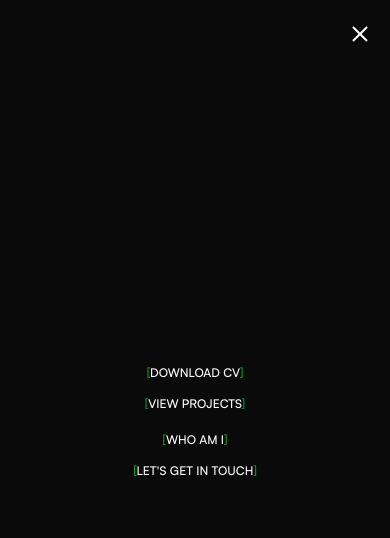
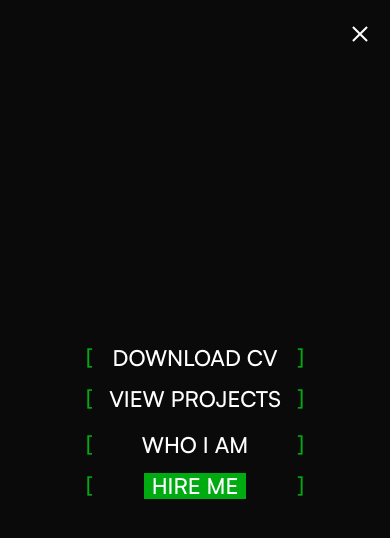
Before and after one commit to nigelnkomo/portfolio-website, a plain HTML site: page index.html in a window 390 px wide. Both pictures are taken after a click on the button "Toggle navigation". Drawn offline with Linux system fonts and the light colour scheme.

Commit message:
add navbar

```diff
--- a/index.html
+++ b/index.html
@@ -5,36 +5,17 @@
     <meta name="viewport" content="width=device-width, initial-scale=1.0">
     <title>Document</title>
     <link rel="stylesheet" href="css/main.css">
+
+    <script type="importmap">
+      {
+        "imports": {
+          "three": "https://cdn.jsdelivr.net/npm/three@v0.176.0/build/three.module.js",
+          "three/addons/": "https://cdn.jsdelivr.net/npm/three@<version>/examples/jsm/"
+        }
+      }
+      </script>
 </head>
 <body>
-    <!-- <h3>Nigel Bandile Nkomo</h3>
-    <h1>
-        <p>Web Designer,</p>
-        <p>Front-end Developer,</p>
-        <p>Robotics Programmer</p>
-    </h1>
-
-    <section class="other-sections">
-        <h2>Who am I</h2>
-
-        <div class="link-container">
-            <p class="link-container__bracket">[</p>
-            <a class="link-container__link" href="#">
-                <span class="link__label-up">Button Up</span>
-                <span class="link__label-up">Button Up</span>
-            </a>
-            <p class="link-container__bracket">]</p>
-        </div>
-
-        <h5>My H5</h5>
-        <h6>Mini Heading</h6>
-        <p class="content">
-            Lorem, ipsum dolor sit amet consectetur adipisicing elit. Deleniti voluptate ullam consectetur dicta accusantium blanditiis sed dolorum vel illum expedita minus, itaque, nihil fugit dolor molestias obcaecati neque eos corporis.
-            Repudiandae, dolore incidunt? Magni eaque, esse unde praesentium vero laborum aliquid aspernatur, recusandae iure aliquam ratione sit eius? Possimus tempore quisquam quibusdam sed tempora harum quidem eveniet quo, corporis reprehenderit!
-        </p>
-    </section> -->
-
-
     <nav class="navbar">
         <div class="navbar__logo">
           <a href="#" class="logo-link">
@@ -72,17 +53,17 @@
             <div class="link-container">
               <p class="link-container__bracket link-container__bracket--left">[</p>
               <a class="link-container__link" href="#">
-                <span class="link__label-up">Who Am I</span>
-                <span class="link__label-down">Who Am I</span>
+                <span class="link__label-up">Who I Am</span>
+                <span class="link__label-down">Who I Am</span>
               </a>
               <p class="link-container__bracket link-container__bracket--right">]</p>
             </div>
 
             <div class="link-container">
               <p class="link-container__bracket link-container__bracket--left">[</p>
-              <a class="link-container__link" href="#">
-                <span class="link__label-up">Let's Get In Touch</span>
-                <span class="link__label-down">Let's Get In Touch</span>
+              <a class="link-container__link link-container__link--cta" href="#">
+                <span class="link__label-up">Hire Me</span>
+                <span class="link__label-down">Hire Me</span>
               </a>
               <p class="link-container__bracket link-container__bracket--right">]</p>
             </div>
@@ -90,6 +71,7 @@
         </div>
       </nav>
 
-      <script src="./index.js"></script>
+
+      <script src="./js/index.js" type="module"></script>
 </body>
 </html>
--- a/index.js
+++ /dev/null
@@ -1,7 +0,0 @@
-const toggle = document.querySelector('.navbar__toggle');
-const menu = document.querySelector('.navbar__menu');
-
-toggle.addEventListener('click', () => {
-  toggle.classList.toggle('active');
-  menu.classList.toggle('active');
-});
--- /dev/null
+++ b/js/index.js
@@ -0,0 +1,12 @@
+// Navbar Toggle Function
+const toggle = document.querySelector('.navbar__toggle');
+const menu = document.querySelector('.navbar__menu');
+
+if (toggle) {
+  toggle.addEventListener('click', () => {
+    toggle.classList.toggle('active');
+    menu.classList.toggle('active');
+  });
+} else {
+  console.log("Navbar toggle element not found.");
+}
--- a/sass/components/_link-container.scss
+++ b/sass/components/_link-container.scss
@@ -1,14 +1,31 @@
 .link-container {
+  position: relative;
   display: flex;
+  justify-content: center;
   align-items: center;
   font-size: 1.2rem;
   line-height: 1.6rem;
   height: 1.6rem;
+  width: 14.55rem;
   text-transform: uppercase;
   overflow: hidden;
 
   &__bracket {
+    position: absolute;
     color: #00aa11;
+    transition: transform 0.3s ease;
+    font-size: inherit;
+    line-height: inherit;
+  }
+
+  &__bracket--left {
+    left: 1.6rem;
+    transform: translateX(0);
+  }
+
+  &__bracket--right {
+    right: 1.6rem;
+    transform: translateX(0);
   }
 
   &__link {
@@ -16,38 +33,69 @@
     position: relative;
     display: inline-block;
     transition: color 0.3s ease;
+    text-align: center;
+    z-index: 1;
 
-      .link__label-up {
-        display: block;
-        transform: translateY(-50%);
-        transition: transform 0.3s ease;
-      }
-
+    .link__label-up,
     .link__label-down {
       display: block;
       transform: translateY(-50%);
       transition: transform 0.3s ease;
     }
 
-      &:hover .link__label-up {
+    &:hover .link__label-up,
+    &:hover .link__label-down {
       transform: translateY(50%);
     }
 
-      &:hover .link__label-down {
+    &--cta {
+      color: white;
+      background-color: rgb(0, 170, 17);
+      padding: 0 .8rem;
+      transition: background-color 0.3s ease, color 0.3s ease;
+      animation: pulse 2s infinite;
+
+      @keyframes pulse {
+        0% { box-shadow: 0 0 0 0 rgba(0, 170, 17, 0.4); }
+        70% { box-shadow: 0 0 0 20px rgba(0, 170, 17, 0); }
+        100% { box-shadow: 0 0 0 0 rgba(0, 170, 17, 0); }
+      }
+
+      &:hover {
+        background-color: #007f0c;
+        color: #eaffea;
+      }
+    }
+  }
+
+  &:hover .link-container__bracket--left {
+    transform: translateX(-0.8rem);
+  }
+
+  &:hover .link-container__bracket--right {
+    transform: translateX(0.8rem);
+  }
+
+  @media (max-width: 1200px) {
+    font-size: 2.2rem;
+    line-height: 2.6rem;
+    height: 2.6rem;
+    width: 25rem;
+
+    &__link {
+      &:active .link__label-up,
+      &:active .link__label-down {
         transform: translateY(50%);
       }
     }
 
-    .link-container__bracket--left,
-    .link-container__bracket--right {
-        transition: .3s;
+    &:active .link-container__bracket--left {
+      transform: translateX(-0.8rem);
     }
 
-    &:hover .link-container__bracket--left {
-        margin-right: .8rem;
+    &:active .link-container__bracket--right {
+      transform: translateX(0.8rem);
     }
 
-    &:hover .link-container__bracket--right {
-        margin-left: .8rem;
   }
 }
--- a/sass/components/_navbar.scss
+++ b/sass/components/_navbar.scss
@@ -6,15 +6,15 @@
     position: relative;
     z-index: 1000;
     background-color: rgba(255, 255, 255, 0.4);
-    backdrop-filter: blur(10px); /* applies the blur */
+    backdrop-filter: blur(10px);
     -webkit-backdrop-filter: blur(10px); /* Safari support */
-    border-bottom: 1px solid rgba(93, 93, 93, 0.181); /* optional for elegance */
+    border-bottom: 1px solid rgba(93, 93, 93, 0.181);
 
 
     &__logo {
       .logo-link__title {
         font-family: 'Mynerve Regular', sans-serif;
-        font-size: clamp(1.6rem, 1.618vw ,2.354rem);
+        font-size: 1.6rem;
         line-height: 5.08rem;
         letter-spacing: 1px;
         text-transform: uppercase;
@@ -25,7 +25,7 @@
       background: none;
       border: none;
       cursor: pointer;
-      display: none;  // Hidden by default (for larger screens)
+      display: none;
       z-index: 999;
       margin-top: -1rem;
 
@@ -59,7 +59,7 @@
       }
 
       &.active &-icon {
-        background: transparent;  // Make background transparent when active
+        background: transparent;
 
         &::before {
           transform: rotate(45deg);
@@ -84,17 +84,17 @@
       gap: 1.5rem;
 
       &--primary {
-        flex-direction: row;  // Group for main buttons (e.g. logo, download CV)
+        flex-direction: row;
       }
 
       &--secondary {
-        flex-direction: row;  // Group for secondary buttons (e.g. Who Am I, Let's get in touch)
+        flex-direction: row;
       }
     }
 
     @media (max-width: 1200px) {
       &__toggle {
-        display: block;  // Show hamburger icon on smaller screens
+        display: block;
 
         &.active &-icon {
             &::before,
@@ -110,19 +110,19 @@
         left: 0;
         height: 100vh;
         width: 100vw;
-        background-color: #0a0a0a;  // Dark background for the full-screen menu
+        background-color: #0a0a0a;
         color: #fff;
         flex-direction: column;
         justify-content: center;
         align-items: center;
         gap: 2rem;
-        transform: translateX(-100%);  // Hide menu initially
+        transform: translateX(-100%);
         opacity: 0;
-        pointer-events: none;  // Prevent interaction when menu is hidden
+        pointer-events: none;
       }
 
       &__menu.active {
-        transform: translateX(0);  // Show the menu when active
+        transform: translateX(0);
         opacity: 1;
         pointer-events: auto;
       }
--- a/sass/main.scss
+++ b/sass/main.scss
@@ -3,3 +3,4 @@
 @use "base/reset";
 @use "components/link-container";
 @use "components/navbar";
+@use "components/hero";
```
Also changed, not shown: css/main.css, sass/components/_hero.scss (added), 2 other files. Lines whose indentation alone changed are shown as unchanged.
